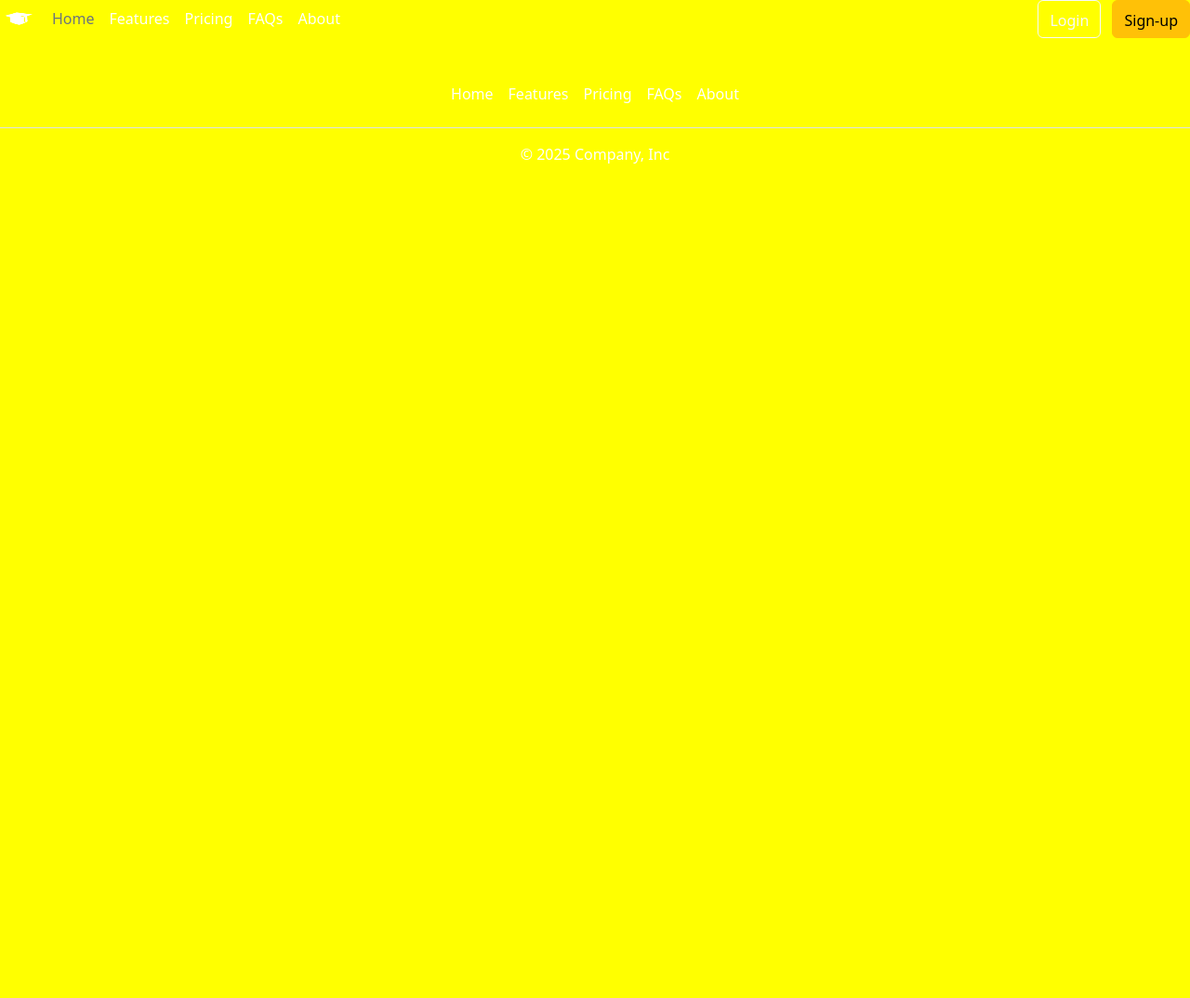
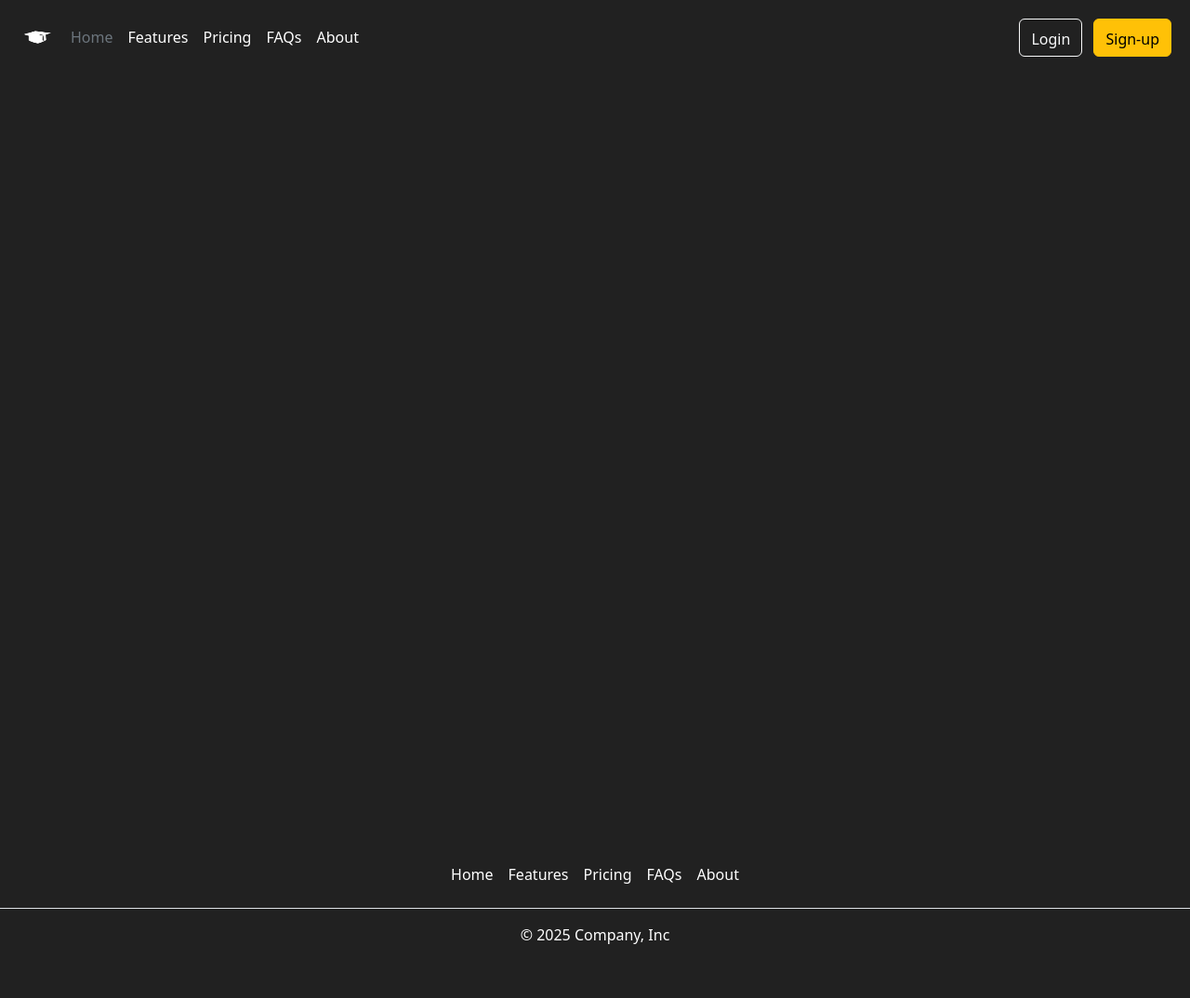
Before and after one commit to AffectVladislav/flask_prod, a Flask app: template app/templates/main/base.html in a window 1280 px wide. Shown: the whole page at 93% size. Before the commit the page ends 176 px from the top, so only its background shows below. Run offline with Flask 3, Linux system fonts and the light colour scheme; the template is opened without the code that fills it, so the values that code supplies are empty; some libraries are stand-ins or nearby versions.

Commit message:
Applied global styles to templates

```diff
--- a/app/static/css/main.css
+++ b/app/static/css/main.css
@@ -1 +1,35 @@
-body {background: yellow}
+@import url(fonts.css);
+
+.header {
+    position: sticky;
+    top: 0;
+    padding: 20px;
+}
+
+body {
+    background: #212121;
+    color: #fff
+}
+
+.page {
+    overflow-x: hidden;
+    display: flex;
+    flex-direction: column;
+    min-height: 100vh;
+}
+.content {
+    max-width: 800px;
+    margin: 0 auto;
+    padding: 40px 20px;
+    flex: 1 1 auto;
+}
+
+.footer {
+    composes: page;
+    min-height: 0;
+}
+
+h1 {
+    font-family: Jost, sans-serif;
+    font-weight: 400
+}
```
